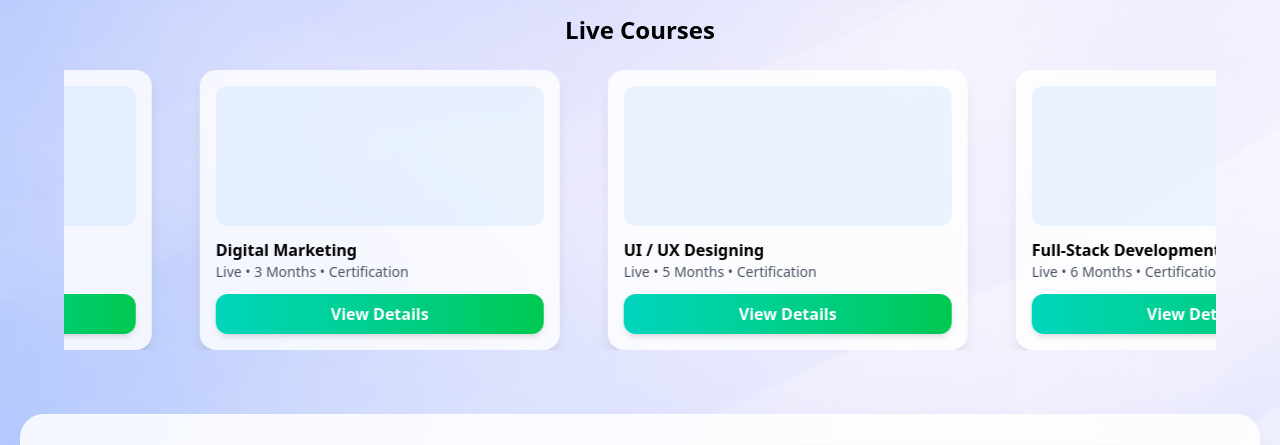
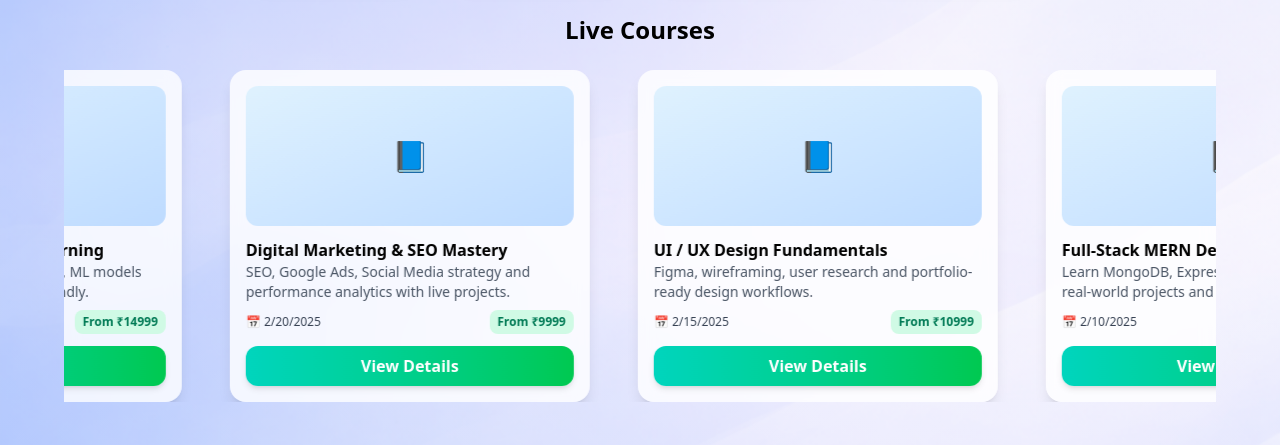
Before and after one commit to udaysinh-bodare/courseProject, a React (Vite) app in the folder client/: page / in a window 1280 px wide. Shown: the part 747-1192 px from the top of the page. Built offline with nearby package versions, Linux system fonts and the light colour scheme; grey boxes are pictures that could not be loaded.

Commit message:
Feat: Card UI changed for carousel courses

```diff
--- a/client/src/pages/LandingPage/Landing.jsx
+++ b/client/src/pages/LandingPage/Landing.jsx
@@ -34,16 +34,15 @@ function Landing() {
 			<div className="absolute inset-0 bg-gradient-to-b from-white/10 to-white/40 pointer-events-none" />
 
 			<div className="relative max-w-7xl mx-auto ">
-
 				{/* NAVBAR */}
-          <Navbar/>
+				<Navbar />
 
 				{/* HERO */}
 				<section className="flex flex-col md:flex-row items-center px-3 pt-6 gap-3">
-
 					<div className="md:w-1/2 flex flex-col gap-1">
 						<h1 className="text-4xl font-semibold text-blue-950 leading-tight">
-              Upgrade Your Skills <br /> With Our Training Programs
+							Upgrade Your Skills <br /> With Our Training
+							Programs
 						</h1>
 
 						<p className="text-lg text-blue-900/90">
@@ -52,15 +51,19 @@ function Landing() {
 						</p>
 
 						<div className="flex gap-4 mt-1">
-              <button className="px-7 py-3 rounded-full font-semibold text-white
+							<button
+								className="px-7 py-3 rounded-full font-semibold text-white
                 bg-gradient-to-r from-emerald-400 to-teal-500 shadow-lg
-                hover:shadow-emerald-400/60 hover:-translate-y-0.5 transition-all">
+                hover:shadow-emerald-400/60 hover:-translate-y-0.5 transition-all"
+							>
 								Enroll Now
 							</button>
 
-              <button className="px-7 py-3 rounded-full font-semibold
+							<button
+								className="px-7 py-3 rounded-full font-semibold
                 bg-white/80 backdrop-blur border shadow-md
-                hover:-translate-y-0.5 hover:shadow-lg transition-all">
+                hover:-translate-y-0.5 hover:shadow-lg transition-all"
+							>
 								View Courses
 							</button>
 						</div>
@@ -79,14 +82,16 @@ function Landing() {
 				<section className="flex flex-wrap justify-center gap-6 mt-10 px-10">
 					{[
 						{ v: "10,000+", l: "Students Trained", icon: "🎓" },
-            { v: "120+",   l: "Courses",            icon: "📘" },
-            { v: "50+",    l: "Certified Trainers", icon: "🥇" },
-            { v: "98%",    l: "Success Rate",       icon: "🏆" },
+						{ v: "120+", l: "Courses", icon: "📘" },
+						{ v: "50+", l: "Certified Trainers", icon: "🥇" },
+						{ v: "98%", l: "Success Rate", icon: "🏆" },
 					].map((i) => (
-            <div key={i.l}
+						<div
+							key={i.l}
 							className="bg-white/85 backdrop-blur-lg shadow-xl rounded-2xl border border-white/50
                          px-6 py-4 w-[180px] text-center
-                         hover:-translate-y-1 hover:shadow-2xl transition-all">
+                         hover:-translate-y-1 hover:shadow-2xl transition-all"
+						>
 							<div className="text-3xl">{i.icon}</div>
 							<h2 className="text-xl font-bold">{i.v}</h2>
 							<p className="text-sm text-gray-600">{i.l}</p>
@@ -105,11 +110,14 @@ function Landing() {
 
 				{/* WHY CHOOSE US */}
 				<section className="mt-16 px-5 pb-16">
-          <div className="bg-white/85 backdrop-blur-lg shadow-xl rounded-3xl p-8
-                          flex flex-col md:flex-row gap-6 border border-white/50">
-
+					<div
+						className="bg-white/85 backdrop-blur-lg shadow-xl rounded-3xl p-8
+                          flex flex-col md:flex-row gap-6 border border-white/50"
+					>
 						<div className="md:w-1/2">
-              <h2 className="text-2xl font-semibold mb-4">Why Choose Us</h2>
+							<h2 className="text-2xl font-semibold mb-4">
+								Why Choose Us
+							</h2>
 
 							<ul className="space-y-2 text-gray-700">
 								<li>✔ Industry-oriented curriculum</li>
@@ -118,9 +126,11 @@ function Landing() {
 								<li>✔ Certificates of completion</li>
 							</ul>
 
-              <button className="mt-6 px-6 py-3 rounded-full font-semibold
+							<button
+								className="mt-6 px-6 py-3 rounded-full font-semibold
                 bg-gradient-to-r from-emerald-400 to-teal-500
-                text-white shadow-lg hover:shadow-emerald-400/60 transition-all">
+                text-white shadow-lg hover:shadow-emerald-400/60 transition-all"
+							>
 								Get Started
 							</button>
 						</div>
@@ -134,31 +144,61 @@ function Landing() {
 						</div>
 					</div>
 				</section>
-
 			</div>
 		</div>
 	);
 }
 
-
-
 function CourseCarousel() {
+	// Temporary hard-coded courses (replace with DB data later)
 	const courses = [
-    {course_id : 1,  title: "Full-Stack Development", duration: "Live • 6 Months • Certification" },
-    { course_id : 2, title: "Data Science", duration: "Live • 4 Months • Certification" },
-    { course_id : 3, title: "Digital Marketing", duration: "Live • 3 Months • Certification" },
-    { course_id : 4, title: "UI / UX Designing", duration: "Live • 5 Months • Certification" },
+		{
+			course_id: 1,
+			course_name: "Full-Stack MERN Development",
+			description:
+				"Learn MongoDB, Express, React and Node with real-world projects and mentorship.",
+			fees: 12999,
+			start_date: "2025-02-10",
+			video_expire_days: 180,
+		},
+		{
+			course_id: 2,
+			course_name: "Data Science & Machine Learning",
+			description:
+				"Hands-on Python, Pandas, NumPy, ML models and real datasets — beginner friendly.",
+			fees: 14999,
+			start_date: "2025-03-01",
+			video_expire_days: 200,
+		},
+		{
+			course_id: 3,
+			course_name: "Digital Marketing & SEO Mastery",
+			description:
+				"SEO, Google Ads, Social Media strategy and performance analytics with live projects.",
+			fees: 9999,
+			start_date: "2025-02-20",
+			video_expire_days: 120,
+		},
+		{
+			course_id: 4,
+			course_name: "UI / UX Design Fundamentals",
+			description:
+				"Figma, wireframing, user research and portfolio-ready design workflows.",
+			fees: 10999,
+			start_date: "2025-02-15",
+			video_expire_days: 150,
+		},
 	];
 
 	const navigate = useNavigate();
 
 	const goToCourse = (course_id) => {
 		navigate("/viewcourse", {
-      state: { course_id }
+			state: { course_id },
 		});
 	};
 
-
+	// responsive layout (1 mobile, 3 desktop)
 	const getCardsPerView = () =>
 		typeof window !== "undefined" && window.innerWidth < 768 ? 1 : 3;
 
@@ -173,9 +213,10 @@ function CourseCarousel() {
 		return () => window.removeEventListener("resize", handler);
 	}, []);
 
+	// duplicate for infinite scroll
 	const looped = [...courses, ...courses];
 
-  const speed = 2.3;
+	const speed = 2.2; // smooth autoplay
 
 	useEffect(() => {
 		let frame;
@@ -207,25 +248,61 @@ function CourseCarousel() {
 			onMouseEnter={() => setPaused(true)}
 			onMouseLeave={() => setPaused(false)}
 		>
-      <div
-        ref={trackRef}
-        className="flex gap-6 will-change-transform"
-      >
+			<div ref={trackRef} className="flex gap-6 will-change-transform">
 				{looped.map((c, i) => (
 					<div
 						key={i}
 						className="flex-none px-3"
 						style={{ width: `${100 / cardsPerView}%` }}
 					>
-            <div className="bg-white/80 backdrop-blur shadow-lg rounded-2xl p-4
-                            hover:-translate-y-1 hover:shadow-2xl transition-all">
-              <div className="h-[140px] bg-blue-200/30 rounded-xl" />
-              <h3 className="font-semibold mt-3">{c.title}</h3>
-              <p className="text-sm text-gray-600">{c.duration}</p>
+						<div
+							className="bg-white/80 backdrop-blur shadow-lg rounded-2xl p-4
+                            hover:-translate-y-1 hover:shadow-2xl transition-all"
+						>
+							{/* Image placeholder */}
+							<div
+								className="h-[140px] rounded-xl bg-gradient-to-br from-sky-100 to-blue-200
+                flex items-center justify-center"
+							>
+								<span className="text-3xl text-blue-500">
+									📘
+								</span>
+							</div>
 
-              <button className="mt-3 w-full py-2 rounded-xl
+							<h3 className="font-semibold mt-3">
+								{c.course_name}
+							</h3>
+
+							<p className="text-sm text-gray-600 line-clamp-2">
+								{c.description}
+							</p>
+
+							<div className="flex justify-between items-center mt-2">
+								{/* Start Date */}
+								<span className="text-xs text-gray-700">
+									📅{" "}
+									{new Date(
+										c.start_date
+									).toLocaleDateString()}
+								</span>
+
+								{/* Fees badge (optional) */}
+								{c.fees && (
+									<span
+										className="text-xs font-semibold px-2 py-1
+                                   rounded-lg bg-emerald-100 text-emerald-700"
+									>
+										From ₹{c.fees}
+									</span>
+								)}
+							</div>
+
+							<button
+								className="mt-3 w-full py-2 rounded-xl
                   bg-gradient-to-r from-teal-400 to-green-500
-                text-white font-semibold shadow-md" onClick={() => goToCourse(c.course_id)}>
+                  text-white font-semibold shadow-md"
+								onClick={() => goToCourse(c.course_id)}
+							>
 								View Details
 							</button>
 						</div>
@@ -236,7 +313,4 @@ function CourseCarousel() {
 	);
 }
 
-
-
-
 export default Landing;
```
Lines whose indentation alone changed are shown as unchanged.
